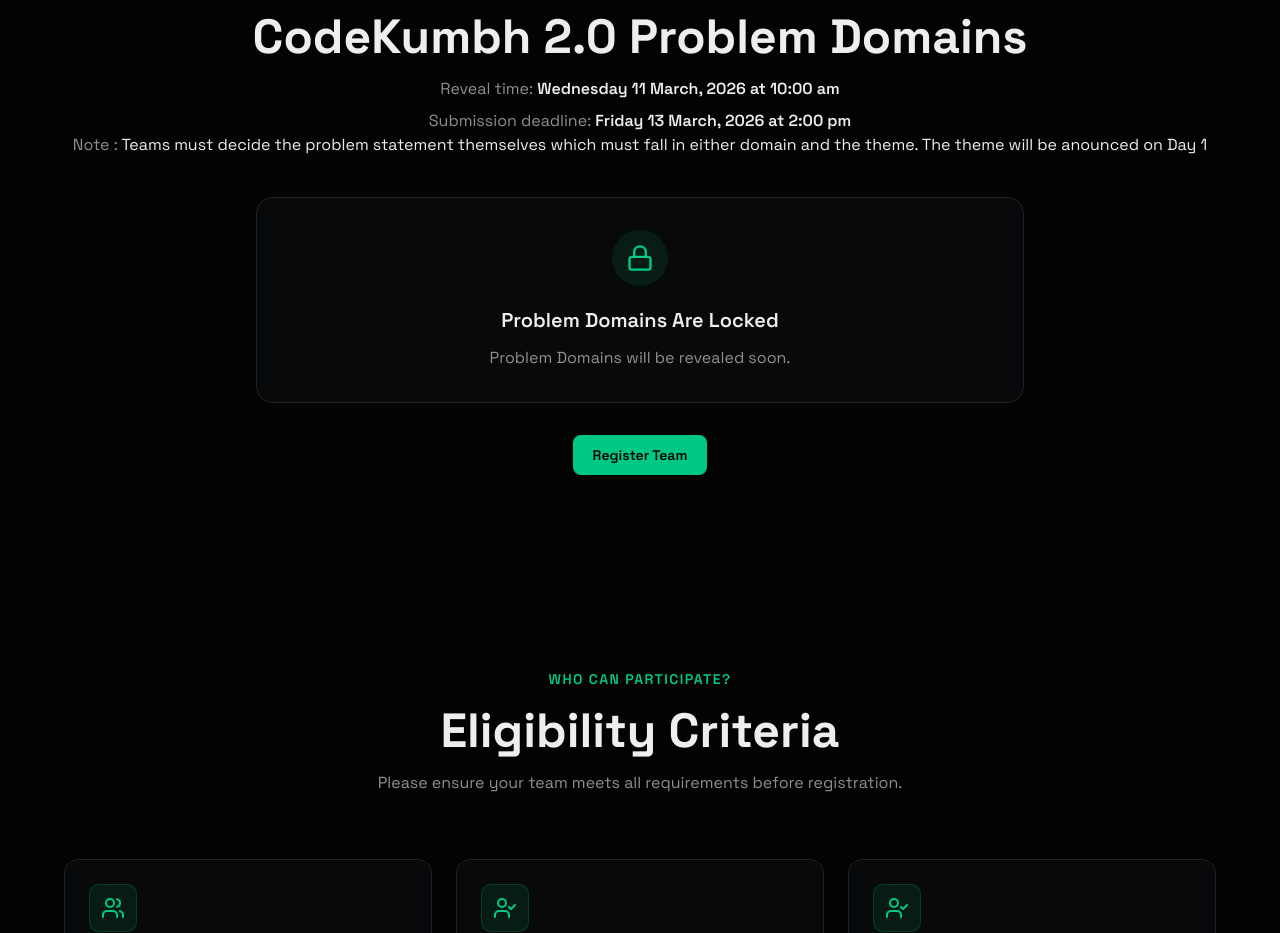
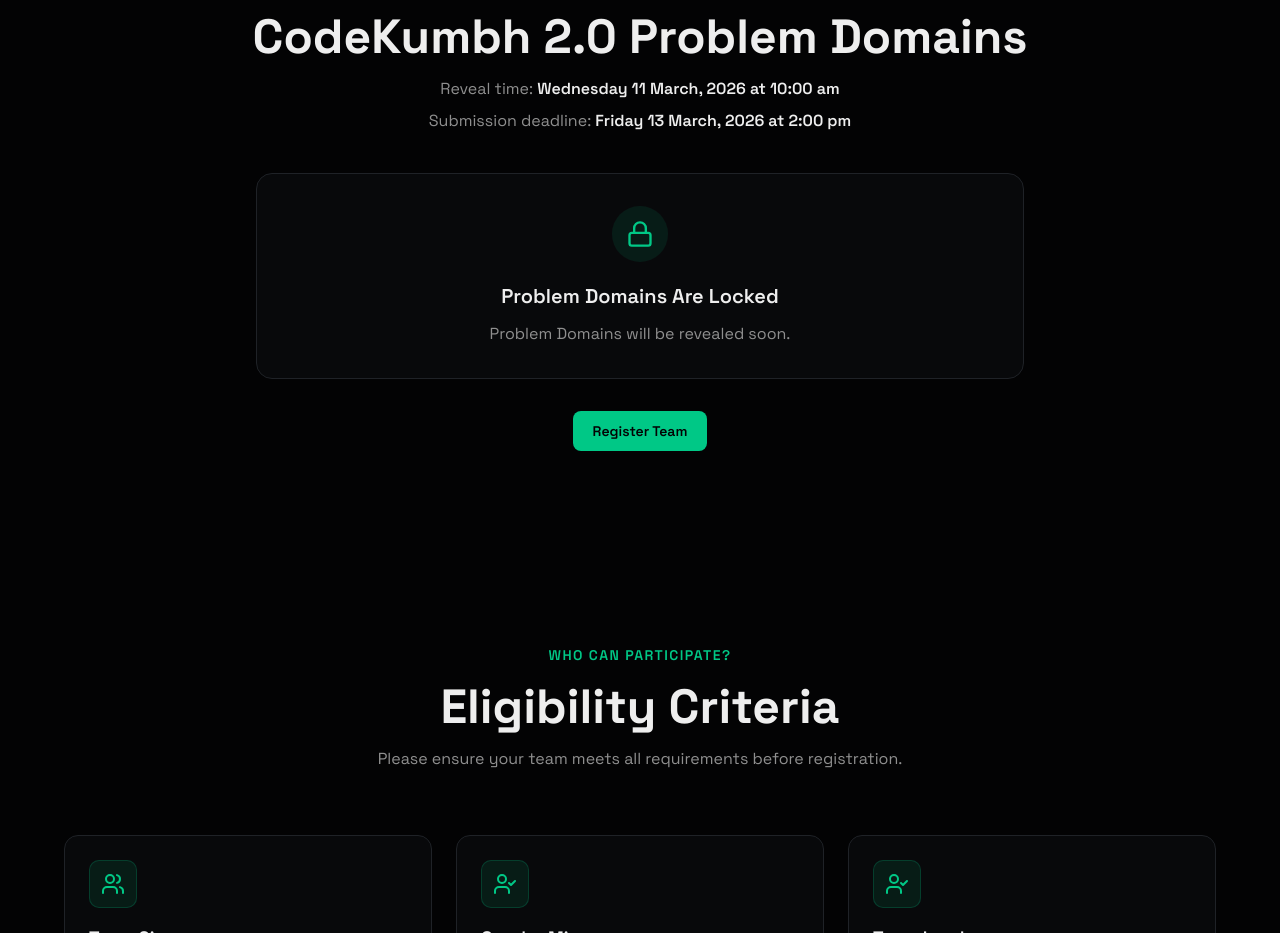
Before and after one commit to jlug-jec/jlug-hackathon-platform, a Next.js app: page / in a window 1280 px wide. Shown: the part 5320-6253 px from the top of the page. Built offline with nearby package versions, Linux system fonts and the light colour scheme.

Commit message:
updated problem dpmain notes

```diff
--- a/components/problem-statements-section.tsx
+++ b/components/problem-statements-section.tsx
@@ -24,10 +24,7 @@ export function ProblemStatementsSection() {
           <p className="mx-auto mt-2 max-w-3xl text-muted-foreground">
             Submission deadline: <span className="font-semibold text-foreground">{deadlineText}</span>
           </p>
-          <p>
-            <span className="mx-auto mt-4 max-w-3xl text-muted-foreground">Note : </span>
-            Teams must decide the problem statement themselves which must fall in either domain and the theme. The theme will be anounced on Day 1
-          </p>
+
         </div>
 
         {!context.isRevealed ? (
```
